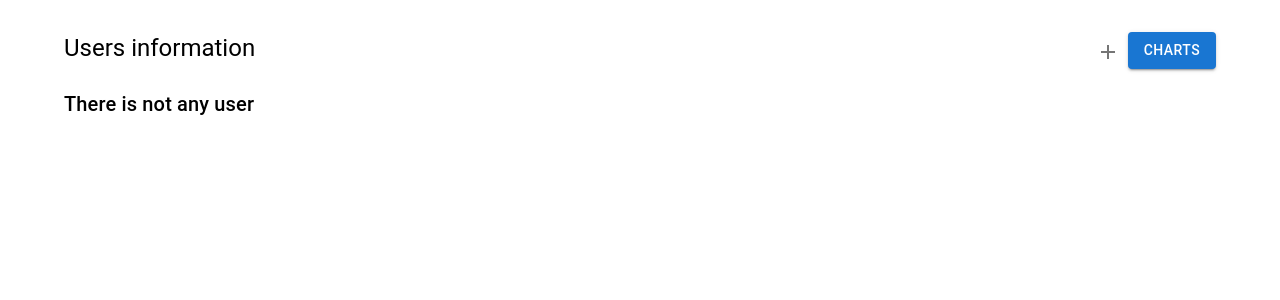
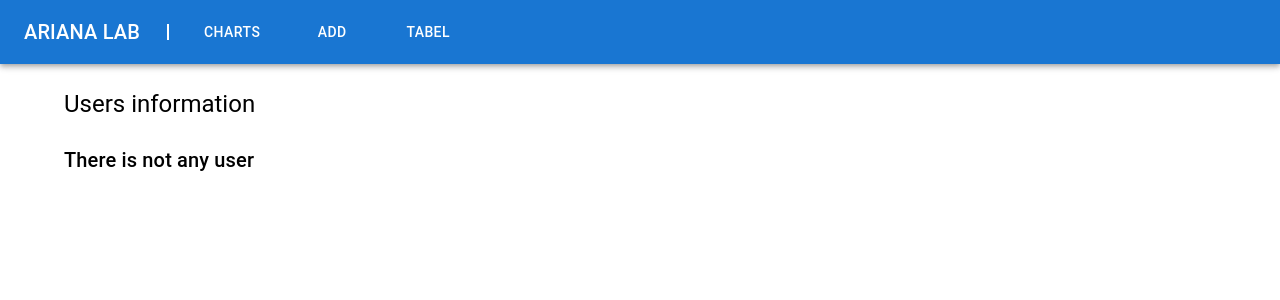
Before and after one commit to hamedmatari/ariana, a React (Create React App) app: page / in a window 1280 px wide. Shown: the top 300 px of the page. Built offline with nearby package versions, Linux system fonts and the light colour scheme.

Commit message:
Add NavBar component

```diff
--- /dev/null
+++ b/src/App.css
@@ -0,0 +1,4 @@
+* {
+  margin: 0;
+  padding: 0;
+}
--- a/src/App.js
+++ b/src/App.js
@@ -1,32 +1,14 @@
-import { Button, Container, Typography } from "@mui/material";
-import { Box } from "@mui/system";
+import { Container, Typography } from "@mui/material";
 import React from "react";
 import InfoTable from "./components/InfoTable";
-import AddIcon from "@mui/icons-material/Add";
-import IconButton from "@mui/material/IconButton";
-import { Link } from "react-router-dom";
 
+import "./App.css";
 function App() {
   return (
     <Container>
-      <Box sx={{ display: "flex" }}>
-        <Typography sx={{ my: 3, flexGrow: 1 }} variant="h5">
-          {" "}
-          Users information
-        </Typography>
-        <Box sx={{ mt: 3 }}>
-          <Link to="/AddUser">
-            <IconButton aria-label="Example">
-              <AddIcon />
-            </IconButton>
-          </Link>
-        </Box>
-        <Box sx={{ mt: 3 }}>
-          <Link style={{ textDecoration: "none", color: "white" }} to="/chart">
-            <Button variant="contained">charts</Button>
-          </Link>
-        </Box>
-      </Box>
+      <Typography sx={{ my: 3, flexGrow: 1 }} variant="h5">
+        Users information
+      </Typography>
       <InfoTable />
     </Container>
   );
--- /dev/null
+++ b/src/components/NavBar.jsx
@@ -0,0 +1,60 @@
+import * as React from "react";
+import {
+  AppBar,
+  Toolbar,
+  Typography,
+  Tab,
+  Tabs,
+  Button,
+  Container,
+} from "@mui/material";
+
+import { Link } from "react-router-dom";
+
+import HorizontalRuleIcon from "@mui/icons-material/HorizontalRule";
+
+const NavBar = () => {
+  // const currentTab = routeMatch?.pattern?.path;
+
+  return (
+    <AppBar position="static">
+      <Container maxWidth="xl">
+        <Toolbar disableGutters>
+          <Typography
+            variant="h6"
+            noWrap
+            component="div"
+            sx={{ mr: 2, display: { xs: "none", md: "flex" } }}
+          >
+            ARIANA LAB
+          </Typography>
+          <HorizontalRuleIcon style={{ transform: "rotate(90deg)" }} />
+
+          <Link style={{ textDecoration: "none" }} to="/chart">
+            <Button sx={{ color: "white", display: "block", mx: 2 }}>
+              Charts
+            </Button>
+          </Link>
+          <Link style={{ textDecoration: "none" }} to="/adduser">
+            <Button sx={{ color: "white", display: "block", mx: 2 }}>
+              Add
+            </Button>
+          </Link>
+          <Link style={{ textDecoration: "none" }} to="/">
+            <Button sx={{ color: "white", display: "block", mx: 2 }}>
+              Tabel
+            </Button>
+          </Link>
+
+          {/* <Tabs>
+            <Tab label="Charts" to="/chart" component={Link} />
+            <Tab label="ADD" to="/adduser" component={Link} />
+            <Tab label="Table" component={Link} />
+          </Tabs> */}
+        </Toolbar>
+      </Container>
+    </AppBar>
+  );
+};
+
+export default NavBar;
--- a/src/index.js
+++ b/src/index.js
@@ -9,12 +9,14 @@ import { BrowserRouter, Routes, Route } from "react-router-dom";
 import AddUser from "./routes/AddUser";
 import ChartPage from "./routes/ChartPage";
 import { PersistGate } from "redux-persist/integration/react";
+import NavBar from "./components/NavBar";
 
 ReactDOM.render(
   <React.StrictMode>
     <Provider store={store}>
       <PersistGate persistor={persistor}>
         <BrowserRouter>
+          <NavBar />
           <Routes>
             <Route path="/" element={<App />} />
             <Route path="/adduser" element={<AddUser />} />
```
